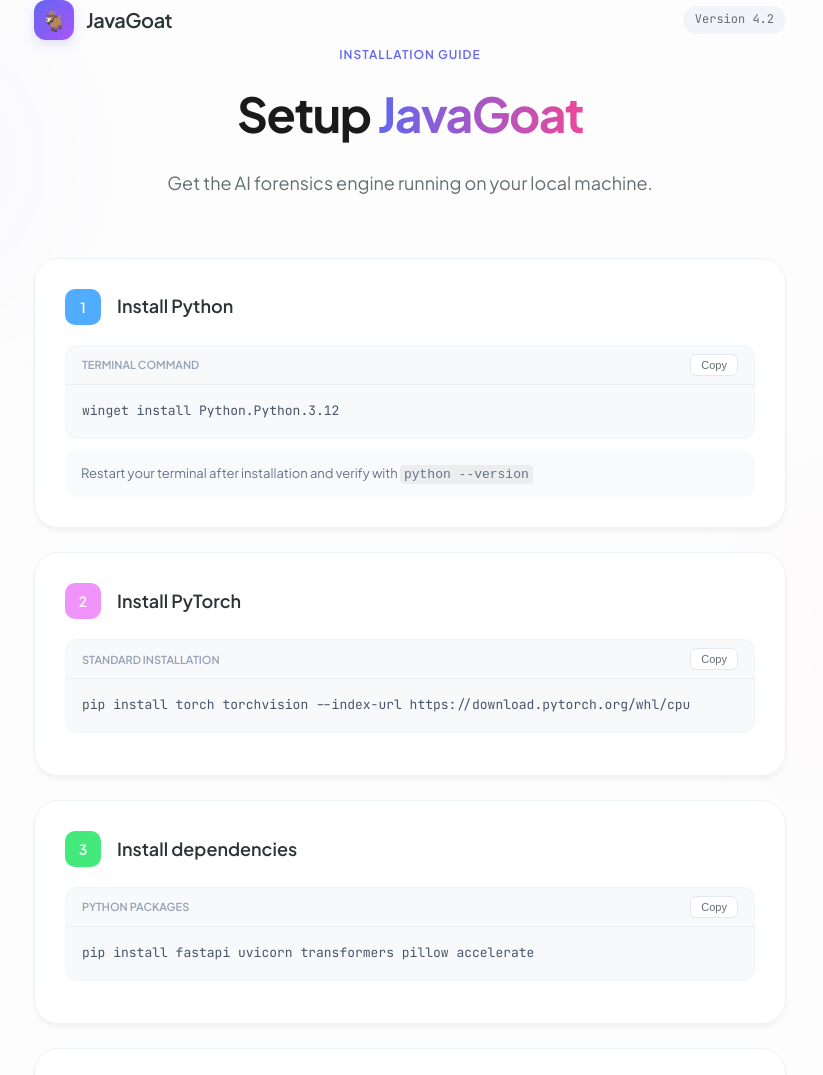
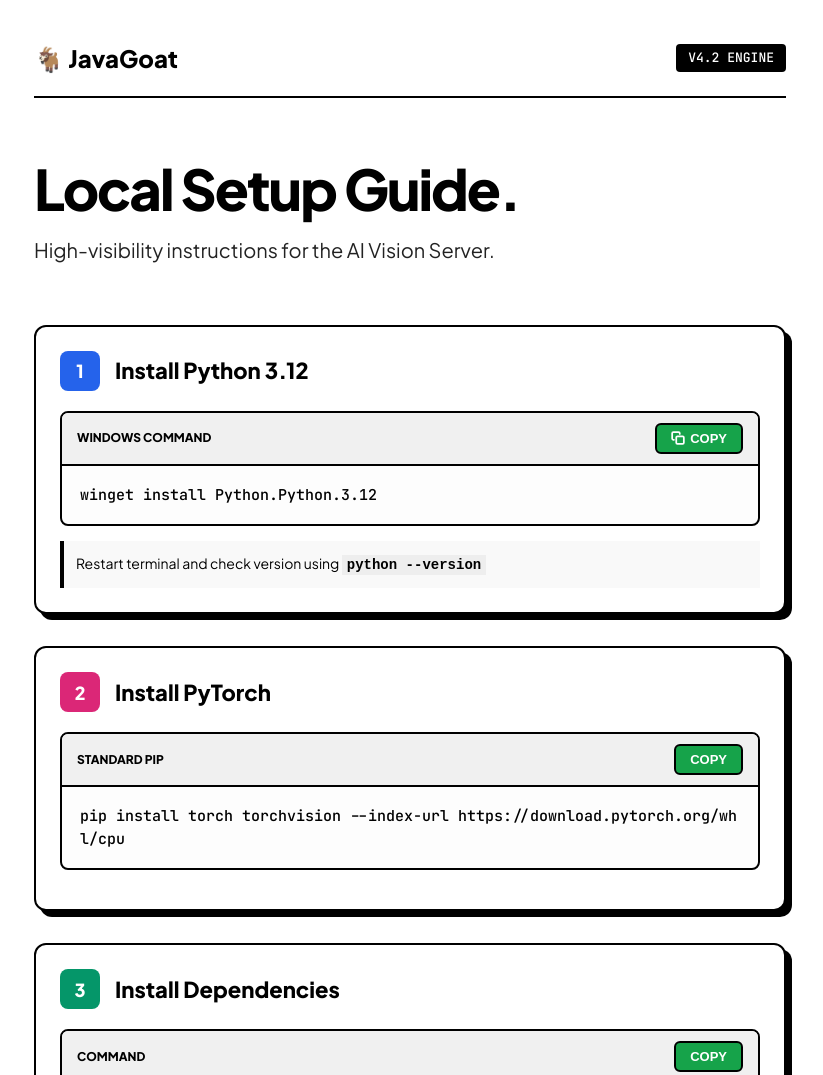
Before and after one commit to khanshahidkhanshahid96-crypto/aidetect, a plain HTML site: page index.html in a window 1280 px wide. Shown: the top 1075 px of the page, without its empty margins (230-1053 px from the left). Drawn offline with Linux system fonts and the light colour scheme.

Commit message:
Update index.html

```diff
--- a/index.html
+++ b/index.html
@@ -4,20 +4,20 @@
 <meta charset="UTF-8">
 <meta name="viewport" content="width=device-width, initial-scale=1.0">
 <title>JavaGoat — Setup Guide</title>
-<link href="https://fonts.googleapis.com/css2?family=Plus+Jakarta+Sans:wght@300;400;500;600;700&family=JetBrains+Mono:wght@400;500&display=swap" rel="stylesheet">
+<link href="https://fonts.googleapis.com/css2?family=Plus+Jakarta+Sans:wght@400;600;800&family=JetBrains+Mono:wght@500;700&display=swap" rel="stylesheet">
 <style>
   :root {
-    --primary: #6366f1;
-    --bg: #fdfdfd;
-    --card-bg: #ffffff;
-    --text-main: #2d3436;
-    --text-muted: #636e72;
-    --border: #edf2f7;
-    --code-bg: #f8f9fa;
+    --primary-green: #16a34a;
+    --primary-green-hover: #15803d;
+    --bg: #ffffff;
+    --text-main: #000000; /* Absolute black for visibility */
+    --text-muted: #222222;
+    --border-dark: #000000;
+    --cmd-bg: #fdfdfd;
 
-    /* Step Colors */
-    --c1: #4facfe; --c2: #f093fb; --c3: #43e97b; --c4: #fa709a;
-    --c5: #f6d365; --c6: #38f9d7; --c7: #a18cd1; --c8: #ff9a9e;
+    /* Vibrant Step Colors */
+    --c1: #2563eb; --c2: #db2777; --c3: #059669; --c4: #ea580c;
+    --c5: #7c3aed; --c6: #0891b2; --c7: #4f46e5; --c8: #be123c;
   }
 
   * { margin: 0; padding: 0; box-sizing: border-box; }
@@ -26,136 +26,88 @@
     background: var(--bg);
     color: var(--text-main);
     font-family: 'Plus Jakarta Sans', sans-serif;
-    line-height: 1.6;
-  }
-
-  /* Decorative Background */
-  body::before {
-    content: '';
-    position: fixed;
-    inset: 0;
-    background:
-      radial-gradient(circle at 10% 20%, rgba(99, 102, 241, 0.03) 0%, transparent 20%),
-      radial-gradient(circle at 90% 80%, rgba(250, 112, 154, 0.03) 0%, transparent 20%);
-    z-index: -1;
+    line-height: 1.5;
   }
 
   .container {
     max-width: 800px;
     margin: 0 auto;
-    padding: 0 24px;
+    padding: 40px 24px;
   }
 
   /* NAV */
   nav {
-    padding: 30px 0;
-    margin-bottom: 40px;
-  }
-
-  .nav-inner {
     display: flex;
     align-items: center;
-    gap: 12px;
+    justify-content: space-between;
+    margin-bottom: 60px;
+    padding-bottom: 20px;
+    border-bottom: 2px solid var(--text-main);
   }
 
   .logo-box {
-    width: 40px;
-    height: 40px;
-    background: linear-gradient(135deg, #6366f1, #a855f7);
-    border-radius: 12px;
+    font-size: 24px;
+    font-weight: 800;
     display: flex;
     align-items: center;
-    justify-content: center;
-    font-size: 20px;
-    box-shadow: 0 4px 12px rgba(99, 102, 241, 0.2);
-  }
-
-  .logo-name {
-    font-size: 20px;
-    font-weight: 600;
-    letter-spacing: -0.5px;
+    gap: 10px;
   }
 
   .badge {
-    margin-left: auto;
     font-family: 'JetBrains Mono', monospace;
-    font-size: 12px;
-    color: var(--text-muted);
-    background: #f1f5f9;
+    font-size: 13px;
+    background: #000;
+    color: #fff;
     padding: 4px 12px;
-    border-radius: 20px;
+    border-radius: 4px;
   }
 
   /* HERO */
   .hero {
-    text-align: center;
     margin-bottom: 60px;
   }
 
-  .hero-tag {
-    display: inline-block;
-    font-size: 12px;
-    font-weight: 600;
-    color: var(--primary);
-    text-transform: uppercase;
-    letter-spacing: 1px;
-    margin-bottom: 12px;
-  }
-
   h1 {
-    font-size: 48px;
-    font-weight: 700;
-    letter-spacing: -1.5px;
-    margin-bottom: 16px;
-    color: #1a1a1a;
-  }
-
-  h1 span {
-    background: linear-gradient(to right, #6366f1, #ec4899);
-    -webkit-background-clip: text;
-    -webkit-text-fill-color: transparent;
+    font-size: 56px;
+    font-weight: 800;
+    letter-spacing: -2px;
+    line-height: 1.1;
+    margin-bottom: 15px;
   }
 
   .hero-sub {
-    font-size: 18px;
+    font-size: 20px;
     color: var(--text-muted);
-    font-weight: 400;
   }
 
   /* STEPS */
-  .steps { display: grid; gap: 24px; }
+  .steps { display: grid; gap: 32px; }
 
   .step {
-    background: var(--card-bg);
-    border: 1px solid var(--border);
-    border-radius: 24px;
-    padding: 30px;
-    transition: transform 0.2s ease, box-shadow 0.2s ease;
-    box-shadow: 0 4px 6px -1px rgba(0,0,0,0.05);
-  }
-
-  .step:hover {
-    transform: translateY(-2px);
-    box-shadow: 0 10px 15px -3px rgba(0,0,0,0.08);
+    border: 2px solid var(--border-dark);
+    border-radius: 12px;
+    padding: 24px;
+    background: #fff;
+    box-shadow: 6px 6px 0px #000; /* Neubrutalist shadow for depth */
   }
 
   .step-head {
     display: flex;
     align-items: center;
-    gap: 16px;
+    gap: 15px;
     margin-bottom: 20px;
   }
 
   .step-num {
-    width: 36px;
-    height: 36px;
-    border-radius: 10px;
+    width: 40px;
+    height: 40px;
+    border-radius: 8px;
     display: flex;
     align-items: center;
     justify-content: center;
-    font-weight: 600;
-    font-size: 14px;
+    font-weight: 800;
     color: white;
+    font-size: 18px;
   }
 
   /* Step Color Variants */
@@ -169,145 +121,113 @@
   .s8 .step-num { background: var(--c8); }
 
   .step-title {
-    font-size: 18px;
-    font-weight: 600;
-    color: #2d3436;
+    font-size: 22px;
+    font-weight: 700;
   }
 
-  /* CMD BLOCK */
+  /* COMMAND BOX */
   .cmd-block {
-    background: var(--code-bg);
-    border-radius: 12px;
-    margin: 12px 0;
-    border: 1px solid #f1f5f9;
+    background: var(--cmd-bg);
+    border: 2px solid var(--text-main);
+    border-radius: 8px;
+    margin: 15px 0;
+    overflow: hidden;
   }
 
   .cmd-meta {
     display: flex;
     align-items: center;
     justify-content: space-between;
-    padding: 8px 16px;
-    border-bottom: 1px solid #eee;
+    padding: 10px 15px;
+    background: #f0f0f0;
+    border-bottom: 2px solid var(--text-main);
   }
 
   .cmd-label {
-    font-size: 11px;
-    font-weight: 600;
-    color: #94a3b8;
+    font-size: 12px;
+    font-weight: 700;
     text-transform: uppercase;
+    color: #000;
   }
 
+  /* COPY BUTTON - NOW GREEN */
   .copy-btn {
-    border: none;
-    background: white;
-    padding: 4px 10px;
+    background: var(--primary-green);
+    color: white;
+    border: 2px solid #000;
+    padding: 6px 14px;
     border-radius: 6px;
-    font-size: 11px;
+    font-size: 13px;
+    font-weight: 700;
     cursor: pointer;
-    color: var(--text-muted);
-    border: 1px solid #e2e8f0;
-    transition: all 0.2s;
+    transition: transform 0.1s, background 0.2s;
+    display: flex;
+    align-items: center;
+    gap: 5px;
   }
 
   .copy-btn:hover {
-    background: var(--primary);
-    color: white;
-    border-color: var(--primary);
+    background: var(--primary-green-hover);
+    transform: translateY(-1px);
+  }
+
+  .copy-btn:active {
+    transform: translateY(1px);
   }
 
   pre.code {
     font-family: 'JetBrains Mono', monospace;
-    font-size: 13px;
-    padding: 16px;
+    font-size: 15px;
+    padding: 18px;
     overflow-x: auto;
-    color: #475569;
+    color: #000; /* Darkest black */
+    font-weight: 500;
+    white-space: pre-wrap;
+    word-break: break-all;
   }
 
   /* NOTES */
   .note {
-    font-size: 13px;
-    padding: 12px 16px;
-    border-radius: 12px;
-    margin-top: 12px;
-    display: flex;
-    gap: 10px;
-    background: #f8fafc;
-    color: #64748b;
+    font-size: 14px;
+    padding: 12px;
+    border-left: 4px solid var(--text-main);
+    background: #f9f9f9;
+    margin-top: 15px;
+    color: #000;
   }
 
   .note code {
-    background: rgba(0,0,0,0.05);
-    padding: 2px 4px;
-    border-radius: 4px;
+    background: #eee;
+    padding: 2px 5px;
+    font-weight: 700;
   }
 
-  /* TROUBLESHOOTING */
-  .trouble-section {
-    margin: 80px 0;
+  /* FOOTER */
+  footer {
+    margin-top: 80px;
+    padding: 40px 0;
+    border-top: 2px solid #000;
+    font-weight: 700;
+    text-align: center;
   }
 
-  .section-title {
-    font-size: 24px;
-    font-weight: 700;
-    text-align: center;
-    margin-bottom: 32px;
-  }
-
-  .trouble-grid {
-    display: grid;
-    grid-template-columns: 1fr 1fr;
-    gap: 16px;
-  }
-
-  .trouble-card {
-    background: #fff;
-    padding: 20px;
-    border-radius: 16px;
-    border: 1px solid var(--border);
-  }
-
-  .trouble-prob {
-    color: #e11d48;
-    font-size: 14px;
-    font-weight: 600;
-    margin-bottom: 4px;
-  }
-
-  .trouble-fix {
-    font-size: 14px;
-    color: var(--text-muted);
-  }
-
-  footer {
-    padding: 40px 0;
-    text-align: center;
-    border-top: 1px solid var(--border);
-    font-size: 13px;
-    color: #94a3b8;
-  }
-
-  @media (max-width: 640px) {
-    .trouble-grid { grid-template-columns: 1fr; }
-    h1 { font-size: 32px; }
+  @media (max-width: 600px) {
+    h1 { font-size: 38px; }
+    .step { padding: 15px; }
   }
 </style>
 </head>
 <body>
 
-<nav class="container">
-  <div class="nav-inner">
-    <div class="logo-box">🐐</div>
-    <span class="logo-name">JavaGoat</span>
-    <span class="badge">Version 4.2</span>
-  </div>
-</nav>
-
 <div class="container">
+  <nav>
+    <div class="logo-box">🐐 JavaGoat</div>
+    <span class="badge">V4.2 ENGINE</span>
+  </nav>
 
   <div class="hero">
-    <div class="hero-tag">Installation Guide</div>
-    <h1>Setup <span>JavaGoat</span></h1>
-    <p class="hero-sub">Get the AI forensics engine running on your local machine.</p>
+    <h1>Local Setup <span>Guide.</span></h1>
+    <p class="hero-sub">High-visibility instructions for the AI Vision Server.</p>
   </div>
 
   <div class="steps">
@@ -316,18 +236,19 @@
     <div class="step s1">
       <div class="step-head">
         <div class="step-num">1</div>
-        <div class="step-title">Install Python</div>
+        <div class="step-title">Install Python 3.12</div>
       </div>
       <div class="cmd-block">
         <div class="cmd-meta">
-          <span class="cmd-label">Terminal command</span>
-          <button class="copy-btn" onclick="copy(this, 'winget install Python.Python.3.12')">Copy</button>
+          <span class="cmd-label">Windows Command</span>
+          <button class="copy-btn" onclick="copy(this, 'winget install Python.Python.3.12')">
+            <svg width="14" height="14" viewBox="0 0 24 24" fill="none" stroke="currentColor" stroke-width="3" stroke-linecap="round" stroke-linejoin="round"><rect x="9" y="9" width="13" height="13" rx="2" ry="2"></rect><path d="M5 15H4a2 2 0 0 1-2-2V4a2 2 0 0 1 2-2h9a2 2 0 0 1 2 2v1"></path></svg>
+            COPY
+          </button>
         </div>
         <pre class="code">winget install Python.Python.3.12</pre>
       </div>
-      <div class="note">
-        <span>Restart your terminal after installation and verify with <code>python --version</code></span>
-      </div>
+      <p class="note">Restart terminal and check version using <code>python --version</code></p>
     </div>
 
     <!-- Step 2 -->
@@ -338,8 +259,8 @@
       </div>
       <div class="cmd-block">
         <div class="cmd-meta">
-          <span class="cmd-label">Standard Installation</span>
-          <button class="copy-btn" onclick="copy(this, 'pip install torch torchvision --index-url https://download.pytorch.org/whl/cpu')">Copy</button>
+          <span class="cmd-label">Standard Pip</span>
+          <button class="copy-btn" onclick="copy(this, 'pip install torch torchvision --index-url https://download.pytorch.org/whl/cpu')">COPY</button>
         </div>
         <pre class="code">pip install torch torchvision --index-url https://download.pytorch.org/whl/cpu</pre>
       </div>
@@ -349,12 +270,12 @@
     <div class="step s3">
       <div class="step-head">
         <div class="step-num">3</div>
-        <div class="step-title">Install dependencies</div>
+        <div class="step-title">Install Dependencies</div>
       </div>
       <div class="cmd-block">
         <div class="cmd-meta">
-          <span class="cmd-label">Python Packages</span>
-          <button class="copy-btn" onclick="copy(this, 'pip install fastapi uvicorn transformers pillow accelerate')">Copy</button>
+          <span class="cmd-label">Command</span>
+          <button class="copy-btn" onclick="copy(this, 'pip install fastapi uvicorn transformers pillow accelerate')">COPY</button>
         </div>
         <pre class="code">pip install fastapi uvicorn transformers pillow accelerate</pre>
       </div>
@@ -368,10 +289,10 @@
       </div>
       <div class="cmd-block">
         <div class="cmd-meta">
-          <span class="cmd-label">HuggingFace CLI</span>
-          <button class="copy-btn" onclick="copy(this, 'python -c \"from transformers import AutoModelForImageClassification, AutoImageProcessor; AutoImageProcessor.from_pretrained(\'umm-maybe/AI-image-detector\'); AutoModelForImageClassification.from_pretrained(\'umm-maybe/AI-image-detector\'); print(\'Ready\')\"')">Copy</button>
+          <span class="cmd-label">Direct Download</span>
+          <button class="copy-btn" onclick="copy(this, 'python -c \"from transformers import AutoModelForImageClassification, AutoImageProcessor; AutoImageProcessor.from_pretrained(\'umm-maybe/AI-image-detector\'); AutoModelForImageClassification.from_pretrained(\'umm-maybe/AI-image-detector\'); print(\'Ready\')\"')">COPY</button>
         </div>
-        <pre class="code">python -c "from transformers import AutoModelForImageClassification..."</pre>
+        <pre class="code">python -c "from transformers import AutoModelForImageClassification, AutoImageProcessor; AutoImageProcessor.from_pretrained('umm-maybe/AI-image-detector'); AutoModelForImageClassification.from_pretrained('umm-maybe/AI-image-detector'); print('Ready')"</pre>
       </div>
     </div>
 
@@ -379,102 +300,50 @@
     <div class="step s5">
       <div class="step-head">
         <div class="step-num">5</div>
-        <div class="step-title">Project Structure</div>
+        <div class="step-title">Server Setup (Laragon)</div>
       </div>
-      <pre class="code" style="background:#fcfcfc; border-radius:12px; border:1px dashed #ddd;">
-your-project/
-├── vision_server.py
-└── www/
-    └── index.php</pre>
-      <div class="note">
-        <span>Ensure <code>index.php</code> is inside your Laragon <code>www</code> folder.</span>
+      <div class="cmd-block">
+        <div class="cmd-meta">
+          <span class="cmd-label">Download link</span>
+          <button class="copy-btn" onclick="window.open('https://laragon.org/download/')">VISIT</button>
+        </div>
+        <pre class="code">https://laragon.org/download/</pre>
       </div>
+      <p class="note">Drop your <code>index.php</code> into the <code>C:/laragon/www/</code> folder.</p>
     </div>
 
     <!-- Step 6 -->
-    <div class="step s6">
+    <div class="step s7">
       <div class="step-head">
         <div class="step-num">6</div>
-        <div class="step-title">Setup PHP Server</div>
+        <div class="step-title">Run Vision Server</div>
       </div>
       <div class="cmd-block">
         <div class="cmd-meta">
-          <span class="cmd-label">Laragon Download</span>
-          <button class="copy-btn" onclick="window.open('https://laragon.org/download/')">Visit Website</button>
-        </div>
-        <pre class="code">https://laragon.org/download/</pre>
-      </div>
-    </div>
-
-    <!-- Step 7 -->
-    <div class="step s7">
-      <div class="step-head">
-        <div class="step-num">7</div>
-        <div class="step-title">Start Vision Server</div>
-      </div>
-      <div class="cmd-block">
-        <div class="cmd-meta">
-          <span class="cmd-label">Run Command</span>
-          <button class="copy-btn" onclick="copy(this, 'python vision_server.py')">Copy</button>
+          <span class="cmd-label">Run this in terminal</span>
+          <button class="copy-btn" onclick="copy(this, 'python vision_server.py')">COPY</button>
         </div>
         <pre class="code">python vision_server.py</pre>
-      </div>
-      <div class="note">
-        <span>Keep this window open while using the application.</span>
-      </div>
-    </div>
-
-    <!-- Step 8 -->
-    <div class="step s8">
-      <div class="step-head">
-        <div class="step-num">8</div>
-        <div class="step-title">Launch Application</div>
-      </div>
-      <div class="cmd-block">
-        <div class="cmd-meta">
-          <span class="cmd-label">Local URL</span>
-          <button class="copy-btn" onclick="copy(this, 'http://localhost/index.php')">Copy</button>
-        </div>
-        <pre class="code">http://localhost/index.php</pre>
       </div>
     </div>
 
   </div>
 
-  <div class="trouble-section">
-    <h2 class="section-title">Help & Troubleshooting</h2>
-    <div class="trouble-grid">
-      <div class="trouble-card">
-        <div class="trouble-prob">Module Not Found</div>
-        <div class="trouble-fix">Try running <code>pip install</code> followed by the name of the missing package.</div>
-      </div>
-      <div class="trouble-card">
-        <div class="trouble-prob">Connection Error</div>
-        <div class="trouble-fix">Ensure the Python server from Step 7 is still active and hasn't crashed.</div>
-      </div>
-    </div>
-  </div>
-
+  <footer>
+    &copy; 2025 JAVAGOAT FORENSICS. HIGH CONTRAST MODE ACTIVE.
+  </footer>
 </div>
-
-<footer>
-  <div class="container">
-    &copy; 2025 JavaGoat Forensics. Designed for clarity.
-  </div>
-</footer>
 
 <script>
 function copy(btn, text) {
   navigator.clipboard.writeText(text).then(() => {
-    const originalText = btn.innerText;
-    btn.innerText = 'Copied!';
-    btn.style.background = '#43e97b';
-    btn.style.color = 'white';
+    const originalContent = btn.innerHTML;
+    btn.innerHTML = 'COPIED!';
+    btn.style.background = '#000'; // Flash black on success
     setTimeout(() => {
-      btn.innerText = originalText;
-      btn.style.background = 'white';
-      btn.style.color = '#636e72';
-    }, 2000);
+      btn.innerHTML = originalContent;
+      btn.style.background = ''; // Back to green
+    }, 1500);
   });
 }
 </script>
```
